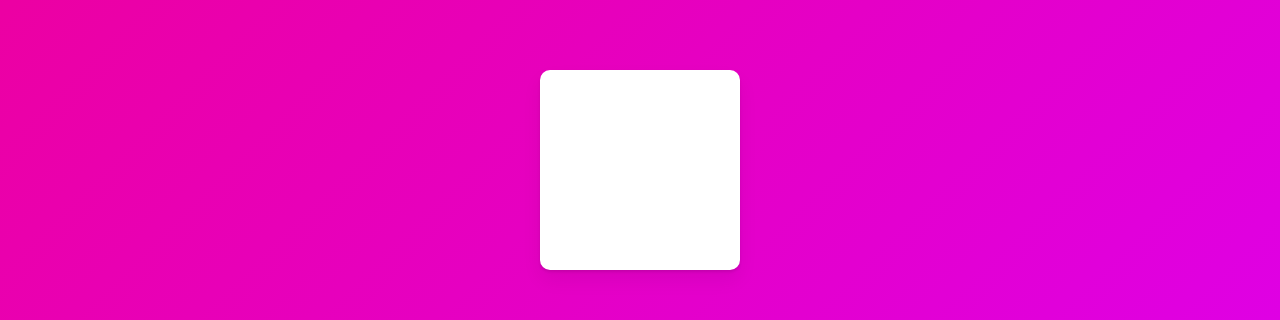
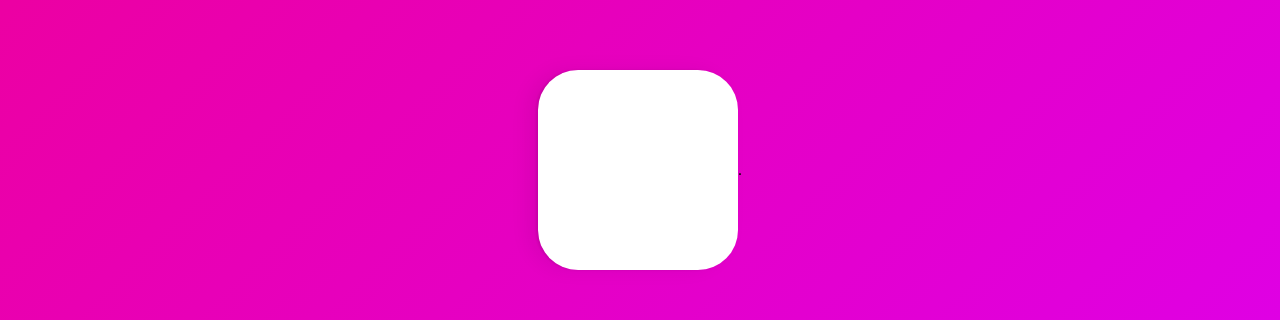
Before and after one commit to yerinirey/learn-framer-motion, a React (Create React App) app: page / in a window 1280 px wide. Shown: the part 230-550 px from the top of the page. Built offline with nearby package versions, Linux system fonts and the light colour scheme.

Commit message:
8.2 Basic Animations

```diff
--- a/package.json
+++ b/package.json
@@ -10,6 +10,7 @@
     "@types/node": "^16.18.97",
     "@types/react": "^18.3.2",
     "@types/react-dom": "^18.3.0",
+    "framer-motion": "^11.2.4",
     "react": "^18.3.1",
     "react-dom": "^18.3.1",
     "react-query": "^3.39.3",
--- a/src/App.tsx
+++ b/src/App.tsx
@@ -1,4 +1,5 @@
 import styled from "styled-components";
+import { motion } from "framer-motion";
 
 const Wrapper = styled.div`
   height: 100vh;
@@ -8,18 +9,23 @@
   align-items: center;
 `;
 
-const Box = styled.div`
+const Box = styled(motion.div)`
   width: 200px;
   height: 200px;
   background-color: white;
-  border-radius: 10px;
+  border-radius: 20%;
   box-shadow: 0 2px 3px rgba(0, 0, 0, 0.1), 0 10px 20px rgba(0, 0, 0, 0.06);
 `;
 
 function App() {
   return (
     <Wrapper>
-      <Box />
+      <Box
+        transition={{ type: "spring", bounce: 0.4, delay: 0.3 }}
+        initial={{ scale: 0 }}
+        animate={{ scale: 1, rotateZ: 90 }}
+      />
+      <span>.</span>
     </Wrapper>
   );
 }
```
Also changed, not shown: 1 other file (tests, documents, lock files or other folders).
